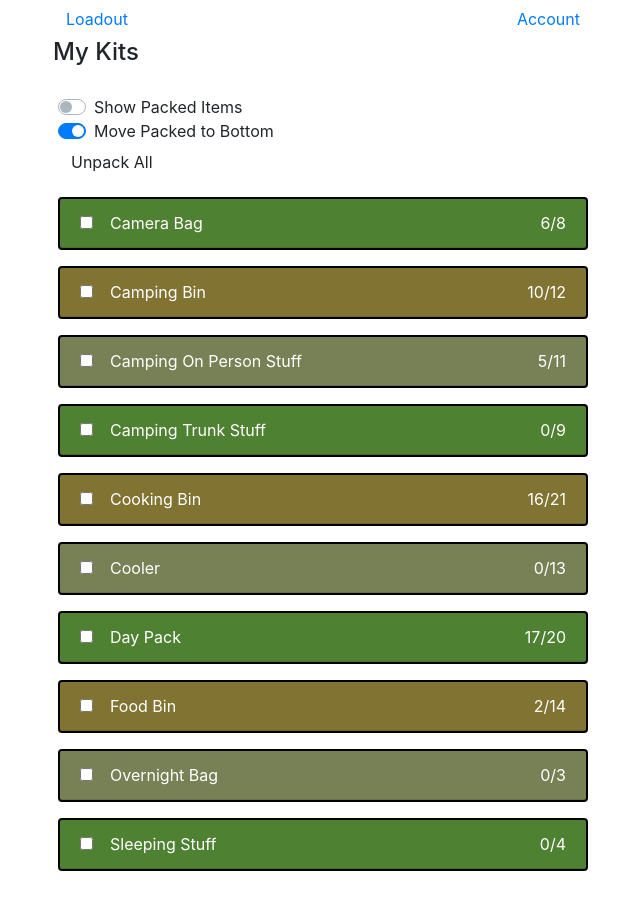
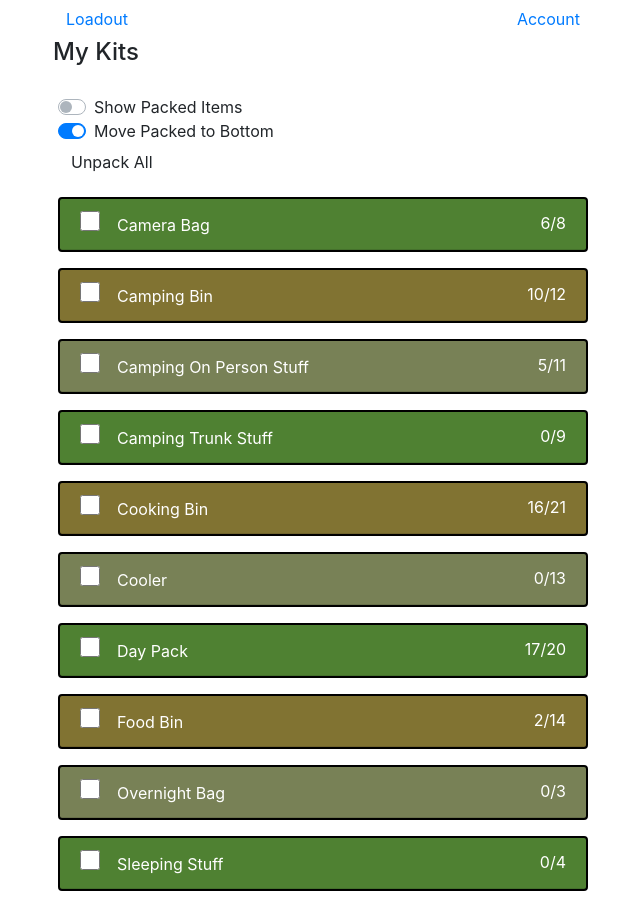
Before and after one commit to Chris-Fortier/loadout, a React (Create React App) app: page /all-kits in a window 1280 px wide. Shown: the whole page, without its empty margins (317-957 px from the left). Built offline with nearby package versions, Linux system fonts and the light colour scheme.

Commit message:
make larger checkboxes

```diff
--- a/src/components/ui/Item.js
+++ b/src/components/ui/Item.js
@@ -214,7 +214,7 @@ export default class Item extends React.Component {
                   <div className="float-left">
                      <div className="form-check form-check-inline">
                         <input
-                           className="form-check-input"
+                           className="form-check-input big-checkbox"
                            type="checkbox"
                            id="packed-checkbox"
                            value="option1"
@@ -230,9 +230,21 @@ export default class Item extends React.Component {
                </div>
                {/* <div className="card-header">
                   <div className="row">
-                     <div className="col-2">cb</div>
-                     <div className="col-8 border-left">item name</div>
-                     <div className="col-2">00/00</div>
+                     <div className="col-1 red">
+                        <div className="form-check form-check-inline">
+                           <input
+                              className="form-check-input"
+                              type="checkbox"
+                              id="packed-checkbox"
+                              value="option1"
+                              checked={itemData.packed}
+                           />
+                        </div>
+                     </div>
+                     <div className="col-8">{itemData.name}</div>
+                     <div className="col-3">
+                        {numPackedItems}/{numItems}
+                     </div>
                   </div>
                </div> */}
                {this.state.expanded &&
@@ -252,7 +264,7 @@ export default class Item extends React.Component {
                <div className="card-header">
                   <div className="form-check form-check-inline">
                      <input
-                        className="form-check-input"
+                        className="form-check-input big-checkbox"
                         type="checkbox"
                         id="packed-checkbox"
                         value="option1"
--- a/src/style/style.scss
+++ b/src/style/style.scss
@@ -59,3 +59,8 @@
       // }
    }
 }
+
+.big-checkbox {
+   width: 20px;
+   height: 20px;
+}
```
